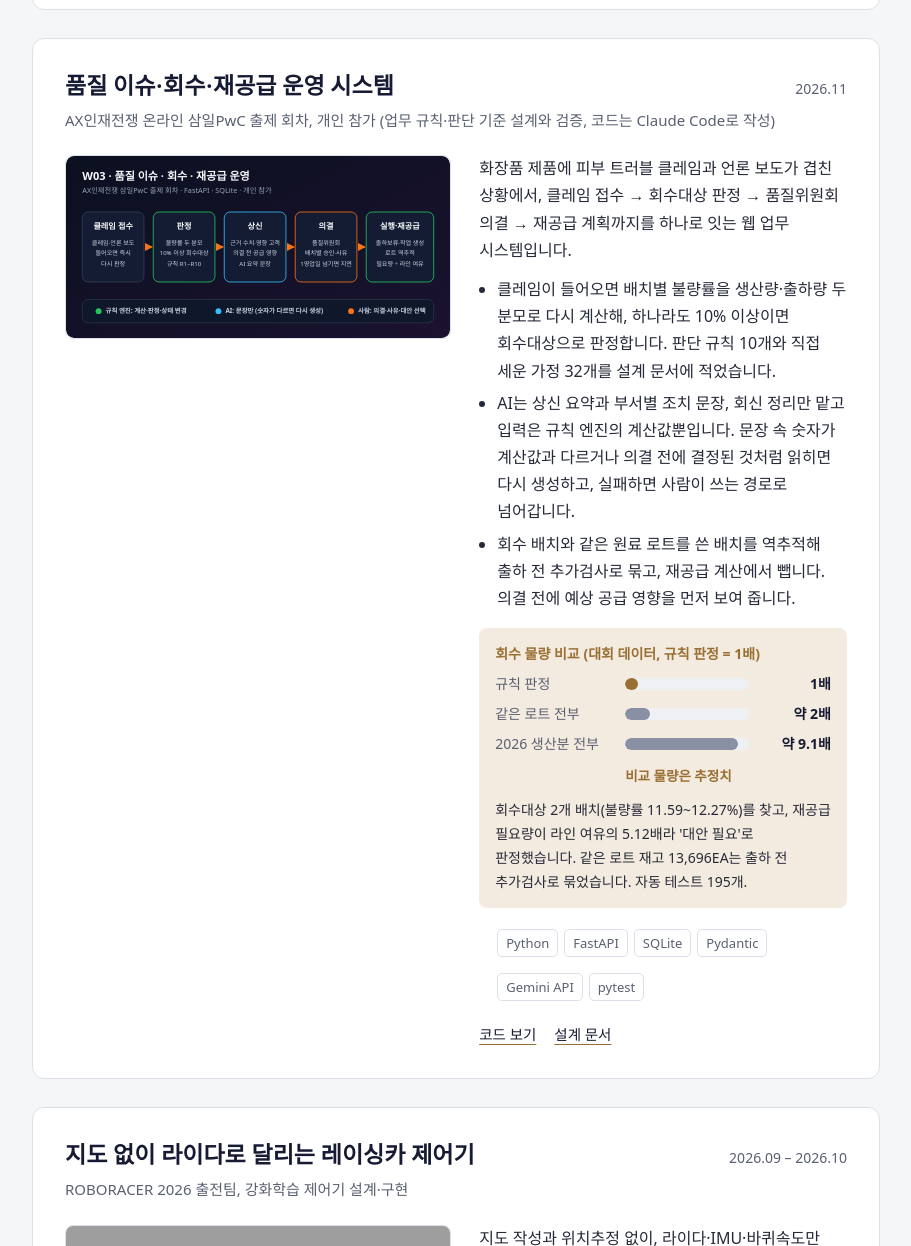
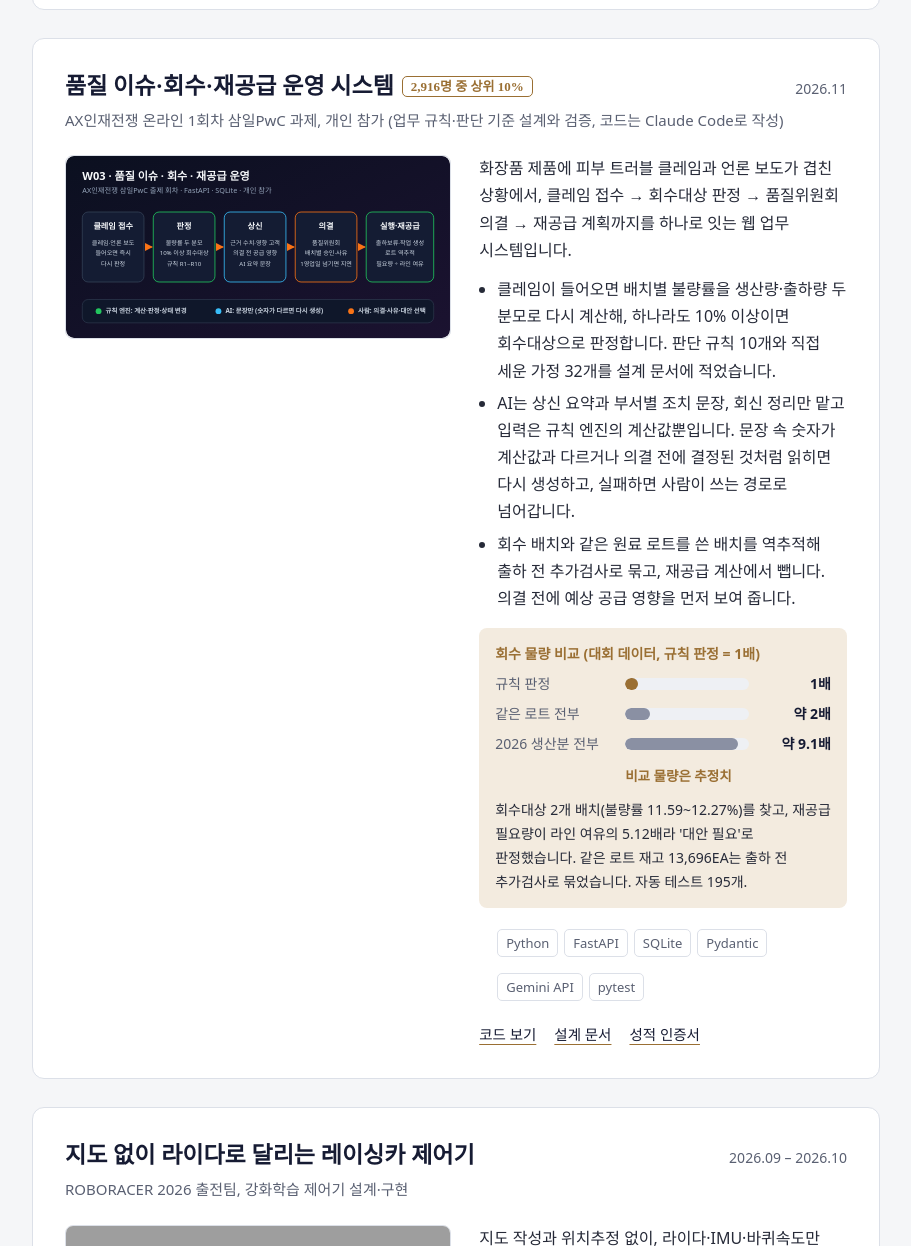
Before and after one commit to tkddn647-ship-it/tkddn647-ship-it.github.io, a plain HTML site: page index.html in a window 1280 px wide. Shown: the part 2430-3676 px from the top of the page, without its empty margins (344-1255 px from the left). Drawn offline with Linux system fonts and the light colour scheme; grey boxes are pictures that could not be loaded; a web font is replaced by a local one.

Commit message:
AX인재전쟁 1회차 상위 10% (2,916명 중) 성적 추가
Co-Authored-By: Claude Opus 5.5 <noreply@anthropic.com>
Claude-Session: https://claude.ai/code/session_012squhSFBe6dkyFm4AHTMMv

```diff
--- a/index.html
+++ b/index.html
@@ -205,8 +205,8 @@ footer{margin-top:80px;padding-top:24px;border-top:1px solid var(--rule);color:v
 
   <!-- W03 AX -->
   <article class="project" data-cat="ai data">
-    <div class="p-head"><h3>품질 이슈·회수·재공급 운영 시스템</h3><span class="p-when">2026.11</span></div>
-    <p class="p-ctx">AX인재전쟁 온라인 삼일PwC 출제 회차, 개인 참가 (업무 규칙·판단 기준 설계와 검증, 코드는 Claude Code로 작성)</p>
+    <div class="p-head"><h3>품질 이슈·회수·재공급 운영 시스템<span class="award">2,916명 중 상위 10%</span></h3><span class="p-when">2026.11</span></div>
+    <p class="p-ctx">AX인재전쟁 온라인 1회차 삼일PwC 과제, 개인 참가 (업무 규칙·판단 기준 설계와 검증, 코드는 Claude Code로 작성)</p>
     <div class="p-body">
       <div class="media">
         <img src="assets/w03.svg" alt="흐름도: 클레임 접수, 회수대상 판정, 상신, 품질위원회 의결, 실행과 재공급. 계산과 판정은 규칙 엔진, 문장은 AI, 의결은 사람이 맡는다" loading="lazy">
@@ -229,7 +229,7 @@ footer{margin-top:80px;padding-top:24px;border-top:1px solid var(--rule);color:v
           <p style="margin:10px 0 0;font-size:14px">회수대상 2개 배치(불량률 11.59~12.27%)를 찾고, 재공급 필요량이 라인 여유의 5.12배라 '대안 필요'로 판정했습니다. 같은 로트 재고 13,696EA는 출하 전 추가검사로 묶었습니다. 자동 테스트 195개.</p>
         </div>
         <ul class="tags"><li>Python</li><li>FastAPI</li><li>SQLite</li><li>Pydantic</li><li>Gemini API</li><li>pytest</li></ul>
-        <div class="p-links"><a href="https://github.com/tkddn647-ship-it/w03-quality-recall">코드 보기</a><a href="https://github.com/tkddn647-ship-it/w03-quality-recall/blob/main/DESIGN.md">설계 문서</a></div>
+        <div class="p-links"><a href="https://github.com/tkddn647-ship-it/w03-quality-recall">코드 보기</a><a href="https://github.com/tkddn647-ship-it/w03-quality-recall/blob/main/DESIGN.md">설계 문서</a><a href="assets/w03_top10.jpg">성적 인증서</a></div>
       </div>
     </div>
   </article>
```
Also changed, not shown: assets/w03_top10.jpg (added).
